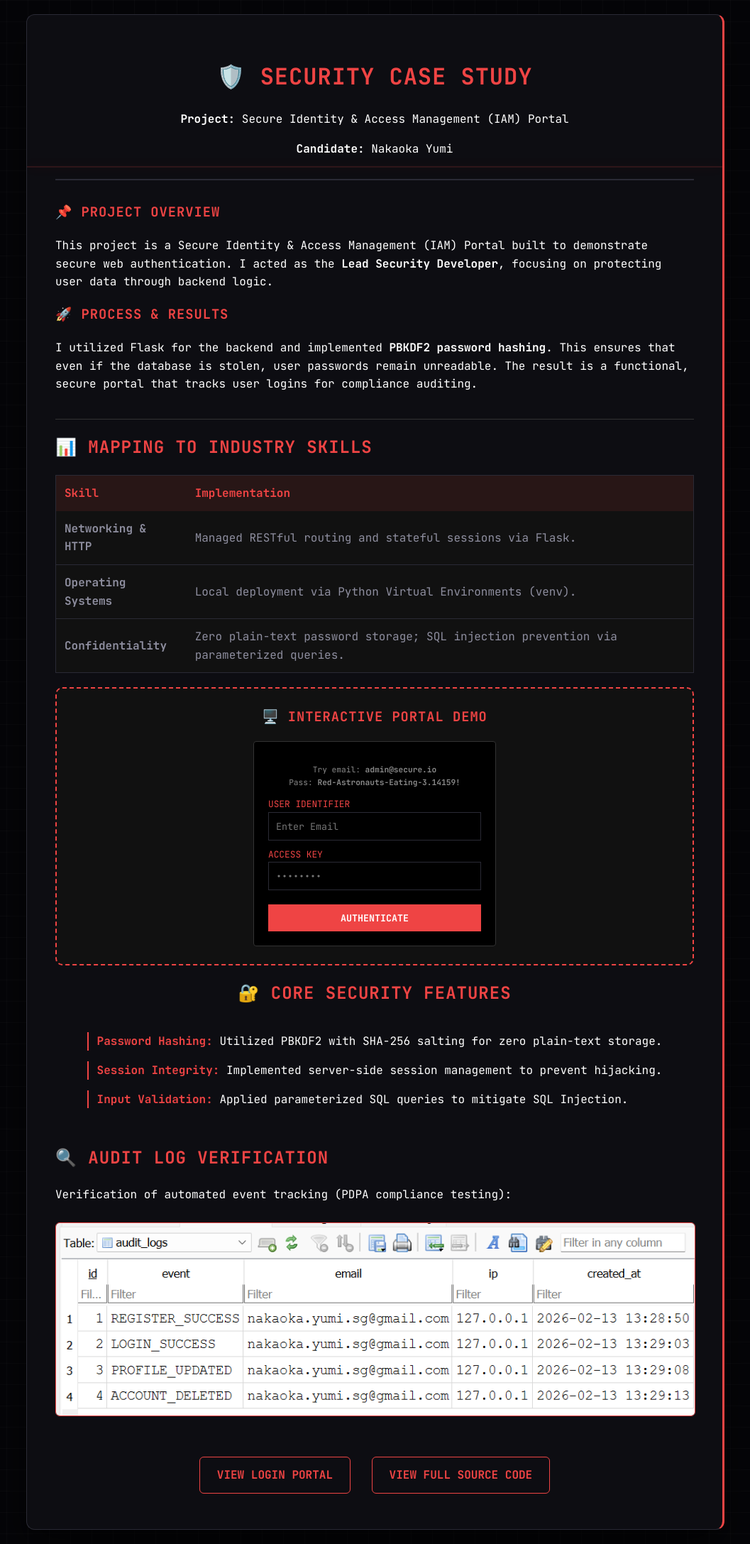
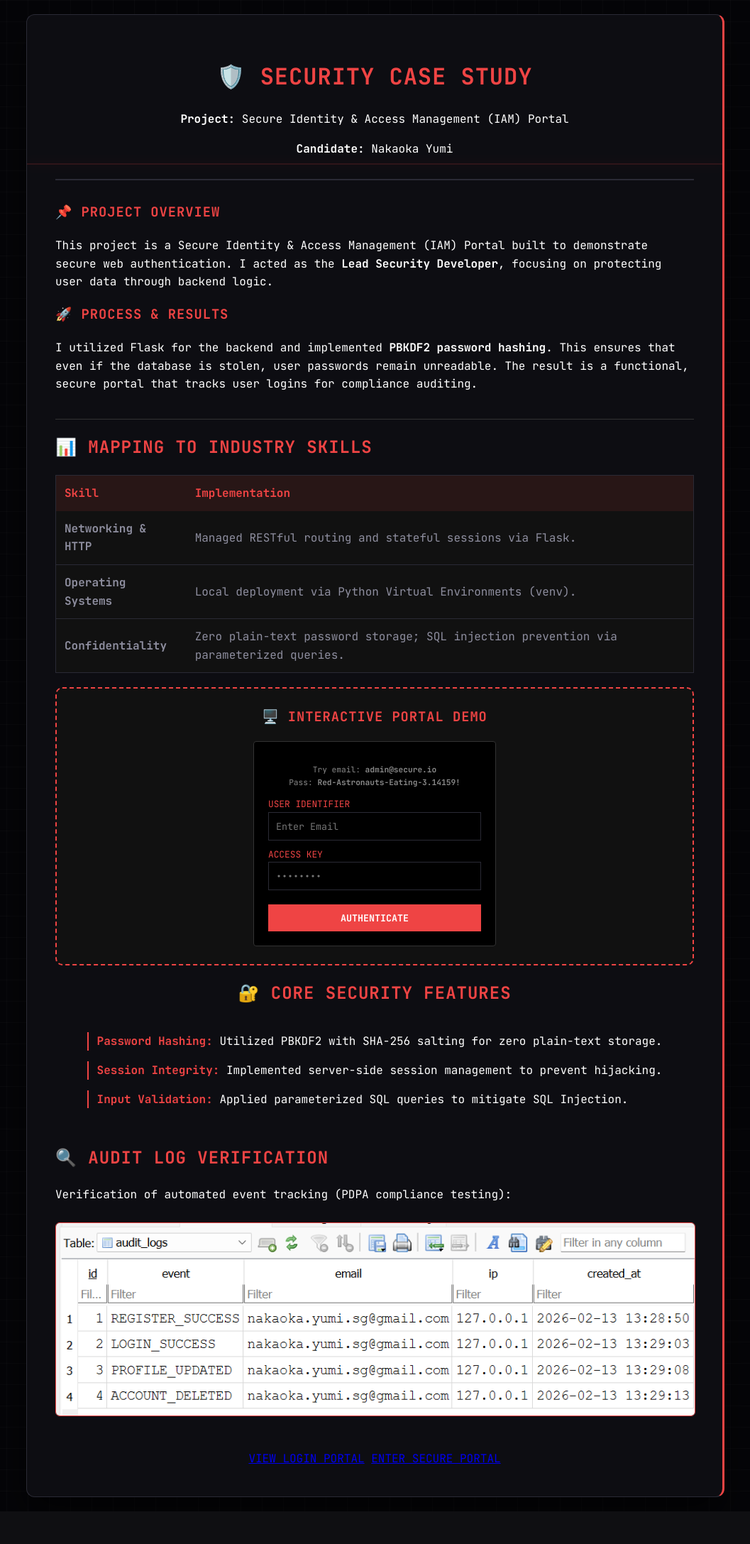
Before and after one commit to nakaokayumi/secure-identity-portal, a Flask app: page / in a window 1280 px wide. Shown: the whole page at 71% size, without its empty margins (111-1168 px from the left). After the commit the page ends 2129 px from the top, so only its background shows below. Run offline with Flask 3, Linux system fonts and the light colour scheme; some libraries are stand-ins or nearby versions.

Commit message:
Update index.html

```diff
--- a/templates/index.html
+++ b/templates/index.html
@@ -252,8 +252,8 @@
         </div>
 
         <div style="text-align: center; margin-top: 40px;">
-            <a href="https://nakaokayumi.github.io/secure-identity-portal/login" class="btn">VIEW LOGIN PORTAL</a>
-            <a href="https://github.com/nakaokayumi/secure-identity-portal" class="btn">VIEW FULL SOURCE CODE</a>
+            <a href="https://nakaokayumi.github.io/secure-identity-portal/login">VIEW LOGIN PORTAL</a>
+            <a href="{{ url_for('login') }}" class="btn-primary">ENTER SECURE PORTAL</a>
         </div>
     </div>
 
```
